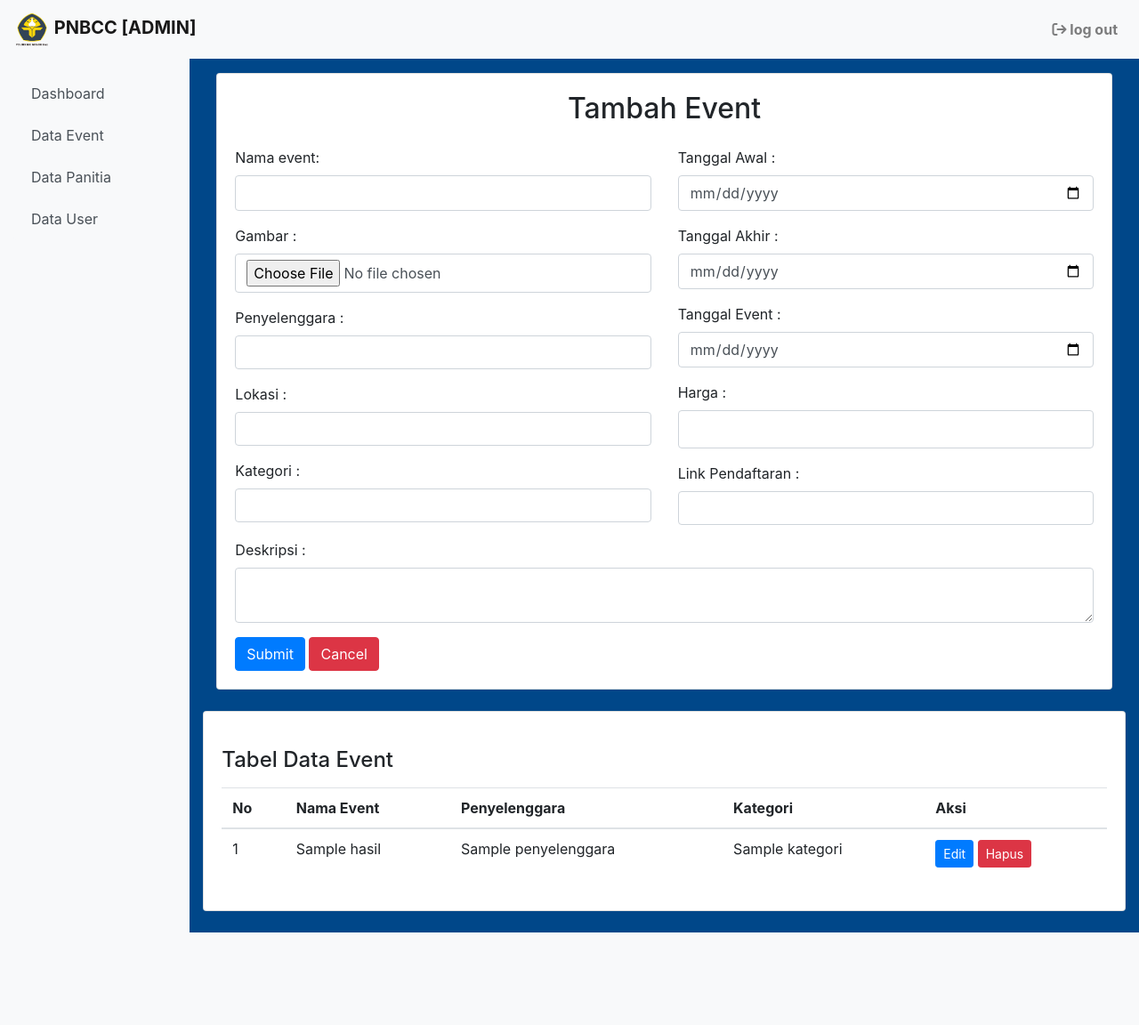
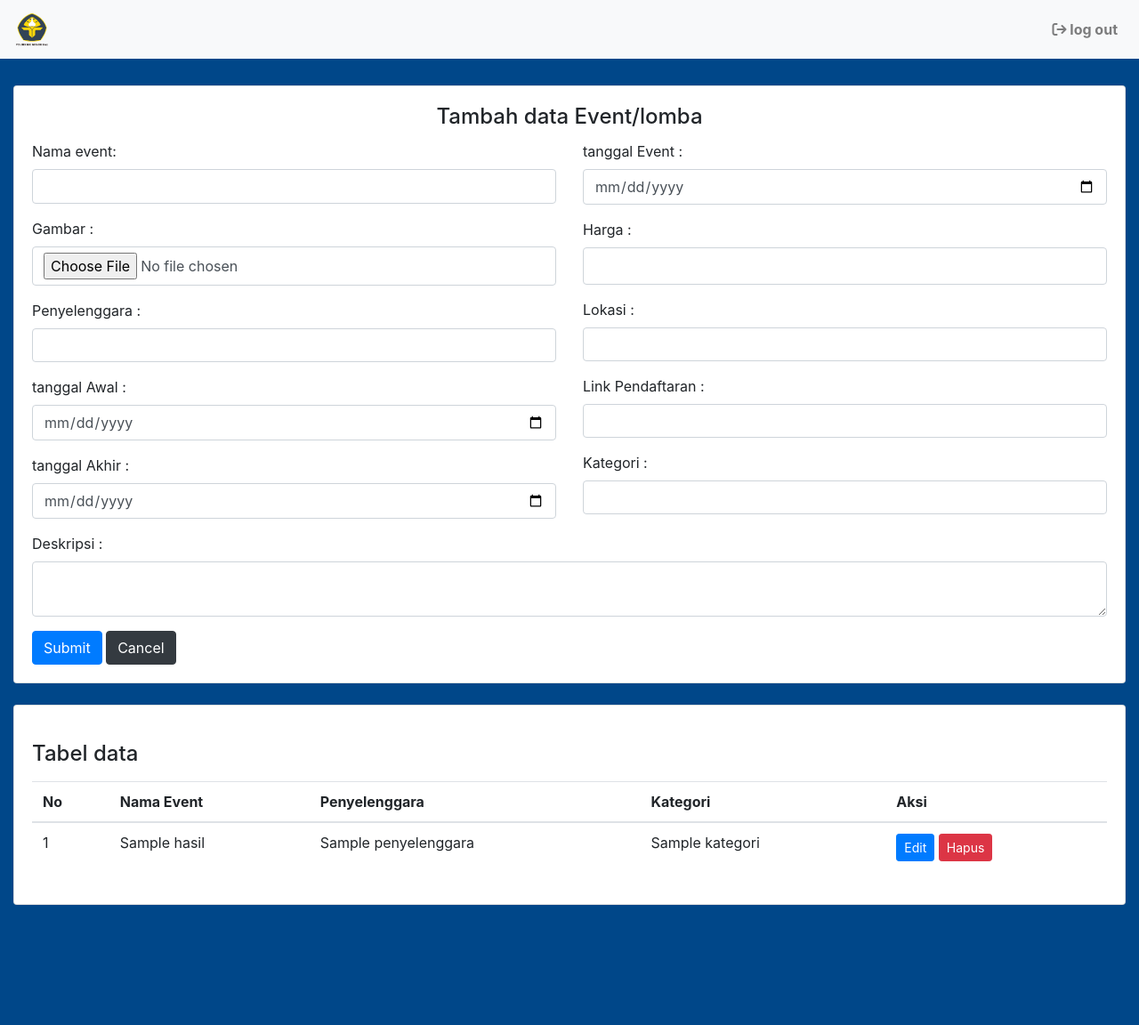
Before and after one commit to JakaAlfariza/PNBTC, a CodeIgniter app: the page made by application/views/Vadmin.php in a window 1280 px wide. Shown: the whole page at 89% size. Before the commit the page ends 1048 px from the top, so only its background shows below. Run offline with CodeIgniter, Linux system fonts and the light colour scheme; tables that the repository leaves empty or names only in its code hold one stand-in row (values such as "Sample post"); the template is opened without the code that fills it: most values are stand-ins (such as "Sample title", 1, 10 or a date in 2020); some libraries are stand-ins or nearby versions.

Commit message:
admin gorengan7

```diff
--- a/application/views/Vadmin.php
+++ b/application/views/Vadmin.php
@@ -1,133 +1,110 @@
 <html lang="en">
-
 <head>
     <meta charset="UTF-8">
     <meta name="viewport" content="width=device-width, initial-scale=1.0">
     <link rel="stylesheet" href="https://cdn.jsdelivr.net/npm/bootstrap@4.0.0/dist/css/bootstrap.min.css" integrity="sha384-Gn5384xqQ1aoWXA+058RXPxPg6fy4IWvTNh0E263XmFcJlSAwiGgFAW/dAiS6JXm" crossorigin="anonymous">
     <link rel="stylesheet" href="https://cdnjs.cloudflare.com/ajax/libs/font-awesome/6.4.0/css/all.min.css">
     <style>
-        body,
-        html {
+      body,html{
         background-color: #004789;
-            height: 100%;
-            margin: 0;
-            padding: 0;
+        height: 120%;
       }
+    </style>
+    <title>admin page</title>
 
-        .col-sm-2 {
-            background-color: #ffffff;
-            /* Set the background color for the sidebar */
-            padding: 15px;
-            min-height: 100%;
-            /* Ensure the sidebar takes at least the full height of its parent container */
-        }
+</head>
+<body>
 
-        .list-group {
-            list-style-type: none;
-            margin: 0;
-            padding: 0;
-        }
 
-        .list-group-item {
-            border: none;
-            width: 100%;
-        }
+<nav class="navbar navbar-expand-lg navbar-light bg-light">
+  <a class="navbar-brand" href="#">
+    <img src="<?= base_url('images/pnb.png');?>" width="40" height="40" alt="">
+  </a>
 
-    </style>
-    <title>Admin Dashboard</title>
-</head>
+      <ul class="navbar-nav font-weight-bold ml-auto">
 
-<body>
-    <nav class="navbar navbar-expand-lg navbar-light bg-light">
-        <a class="navbar-brand font-weight-bold" href="#">
-            <img src="<?= base_url('images/pnb.png');?>" width="40" height="40" alt=""> PNBCC [ADMIN] </a>
-        <ul class="navbar-nav font-weight-bold ml-auto">
         <li class="nav-item">
-                <a class="nav-link" href="<?= base_url('cadmin/logout');?>"> <i class="fa-solid fa-sign-out"></i> log out</a>
+          <a class="nav-link" href="<?= base_url('cadmin/logout');?>"> <i class="fa-solid fa-sign-out"></i>
+		  log out</a>
         </li>
       </ul>
     </nav>
-    <!-- GRID -->
-    <div class="container-fluid">
-        <div class="row">
-            <!-- Sidebar -->
-            <div class="col-sm-2 bg-light" style="padding-right: 0px;">
-                <ul class="list-group">
-                    <a href="<?php echo base_url('#'); ?>" class="list-group-item list-group-item-action bg-light">Dashboard</a>
-                    <a href="<?php echo base_url('#'); ?>" class="list-group-item list-group-item-action bg-light">Data Event</a>
-                    <a href="<?php echo base_url('#'); ?>" class="list-group-item list-group-item-action bg-light">Data Panitia</a>
-                    <a href="<?php echo base_url('#'); ?>" class="list-group-item list-group-item-action bg-light">Data User</a>
-                </ul>
-            </div>
-            <!-- Main Content -->
-            <div class="col-sm-10">
-                <div class="container mt-3">
+
+
+    <div class="container-fluid page-body-wrapper" style="margin-top: 30px;">
+			<div class="main-panel">
+				<div class="content-wrapper">
+					<div class="page-header">
+
+					<!-- </div> -->
+					<!-- <div class="row">
+						<div class="col-lg-5 grid-margin stretch-card"> -->
 							<div class="card">
 								<div class="card-body">
-                            <h2 class="card-title d-flex justify-content-center mb-4">Tambah Event</h2>
+									<h4 class="card-title d-flex justify-content-center">Tambah data Event/lomba</h4>
                   <div class="row">
                   <div class="col-6">
                   <form class="forms-sample" method="POST" action="<?php echo base_url('cadmin/simpandata'); ?>">
                   <div class="mb-3">
                    <div class="form-label">
 											<label for="exampleInputName1" class="form-label">Nama event:</label>
-                                                <input type="text" name="nama_event" class="form-control" style="font-size:17px" required>
+											<input type="text" name="nama_event" class="form-control" style="font-size:17px"  required>
 										</div>
                   </div>
                   <div class="mb-3">
 										<div class="form-group">
 											<label for="exampleInputName1" class="form-label">Gambar :</label>
-                                                <input type="file" name="gambar" class="form-control" required>
+											<input type="file" name="gambar" class="form-control"  required>
 										</div>
                   </div>
                   <div class="mb-3">
 										<div class="form-group">
                       <label for="exampleInputName1" class="form-label">Penyelenggara :</label>
-                                                <input type="text" name="penyelenggara" class="form-control" required>
+											<input type="text" name="penyelenggara" class="form-control"   required>
 										</div>
                   </div>
                   <div class="mb-3">
                     <div class="form-group">
-                                                <label for="exampleInputName1" class="form-label">Lokasi :</label>
-                                                <input type="text" name="lokasi" class="form-control" required>
+                      <label for="exampleInputName1" class="form-label">tanggal Awal :</label>
+											<input type="date" name="tgl_awal" class="form-control"   required>
+										</div>
                   </div>
                   <div class="mb-3">
                     <div class="form-group">
-                                                    <label for="exampleInputName1" class="form-label">Kategori :</label>
-                                                    <input type="text" name="kategori" class="form-control" required>
-                                                </div>
+                      <label for="exampleInputName1" class="form-label">tanggal Akhir :</label>
+											<input type="date" name="tgl_akhir" class="form-control"  required>
 										</div>
                   </div>
                 </div>
               <div class="col-6">
                 <div class="mb-3">
                     <div class="form-group">
-                                            <label for="exampleInputName1" class="form-label">Tanggal Awal :</label>
-                                            <input type="date" name="tgl_awal" class="form-control" required>
-                                        </div>
-                                    </div>
-                                    <div class="mb-3">
-                                        <div class="form-group">
-                                            <label for="exampleInputName1" class="form-label">Tanggal Akhir :</label>
-                                            <input type="date" name="tgl_akhir" class="form-control" required>
-                                        </div>
-                                    </div>
-                                    <div class="mb-3">
-                                        <div class="form-group">
-                                            <label for="exampleInputName1" class="form-label">Tanggal Event :</label>
-                                            <input type="date" name="tgl_event" class="form-control" required>
+                      <label for="exampleInputName1" class="form-label">tanggal Event :</label>
+											<input type="date" name="tgl_event" class="form-control"   required>
 										</div>
                 </div>
                 <div class="mb-3">
                     <div class="form-group">
                       <label for="exampleInputName1" class="form-label">Harga :</label>
-                                            <input type="text" name="harga" class="form-control" style="font-size: 19px" required>
+											<input type="text" name="harga" class="form-control" style="font-size: 19px"  required>
+										</div>
+                </div>
+                <div class="mb-3">
+                  <div class="form-group">
+                      <label for="exampleInputName1" class="form-label">Lokasi :</label>
+											<input type="text" name="lokasi" class="form-control"   required>
                   </div>
                 </div>
                 <div class="mb-3">
                   <div class="form-group">
                     <label for="exampleInputName1" class="form-label">Link Pendaftaran :</label>
-                                            <input type="text" name="link_daftar" class="form-control" required>
+									  <input type="text" name="link_daftar" class="form-control"   required>
+								  </div>
+                </div>
+                <div class="mb-3">
+                  <div class="form-group">
+                    <label for="exampleInputName1" class="form-label">Kategori :</label>
+										<input type="text" name="kategori" class="form-control"   required>
 									</div>
                 </div>
               </div>
@@ -139,17 +116,18 @@
                   </div>
                 </div>
 									<button type="submit" name="submit" class="btn btn-primary me-2">Submit</button>
-                            <button type="reset" class="btn btn-danger">Cancel</button>
+									<button type="reset" class="btn btn-dark">Cancel</button>
 								  </form>
                 </div>
 						</div>
 					</div>
+
 					<div class="mt-4">
 						<div class="card">
 							<div class="card-body" style="margin-top: 20px;">
-                            <h4 class="card-title">Tabel Data Event</h4>
+              <h4 class="card-title">Tabel data</h4>
 								</p>
-                            <div class="table-responsive">
+								<div class="table-responsive" >
 									<table class="table table-hover" id="tabel-data">
 										<thead>
 											<tr>
@@ -160,13 +138,15 @@
 												<th>Aksi</th>
 											</tr>
 									</thead>
+
                     <tbody>
              <?php
                  if(empty($hasil))
                  {
-                                            echo "<td colspan='5'>Data Kosong</td>";
-                                            echo "</tr>";
-                                        }else {
+                     echo "Data Kosong";
+                 }
+                 else
+                 {
                      $no=1;
                      foreach ($hasil as $data):
              ?>
@@ -177,7 +157,8 @@
                  <td><?php echo $data->kategori ?></td>
                  <td>
                  <button type="button" class="btn btn-sm btn-primary">Edit</button>
-                                                <button type="button" onclick="hapusdata('<?php echo $data->id_event ?>')" class="btn btn-sm btn-danger">Hapus</button>
+                     <button type="button" onclick="hapusdata
+                     ('<?php echo $data->id_event ?>')" class="btn btn-sm btn-danger">Hapus</button>
                  </td>
                </tr>
               <?php
@@ -194,19 +175,15 @@
           </div>
           <br>
            <script>
-                    function hapusdata(id_event) {
-                        if (confirm("Apakah yakin menghapus data ini?")) {
-                            window.open("<?php echo base_url()?>cadmin/hapusdata/" + id_event, "_self");
+               function hapusdata(id_event){
+                   if(confirm("Apakah yakin menghapus data ini?")){
+                     window.open("<?php echo base_url()?>cadmin/hapusdata/"+id_event,"_self");
                    }
                }
            </script>
-            </div>
-        </div>
-    </div>
     <!-- Bootstrap JS and dependencies -->
     <script src="https://code.jquery.com/jquery-3.2.1.slim.min.js" integrity="sha384-KJ3o2DKtIkvYIK3UENzmM7KCkRr/rE9/Qpg6aAZGJwFDMVNA/GpGFF93hXpG5KkN" crossorigin="anonymous"></script>
     <script src="https://cdn.jsdelivr.net/npm/popper.js@1.12.9/dist/umd/popper.min.js" integrity="sha384-ApNbgh9B+Y1QKtv3Rn7W3mgPxhU9K/ScQsAP7hUibX39j7fakFPskvXusvfa0b4Q" crossorigin="anonymous"></script>
     <script src="https://cdn.jsdelivr.net/npm/bootstrap@4.0.0/dist/js/bootstrap.min.js" integrity="sha384-JZR6Spejh4U02d8jOt6vLEHfe/JQGiRRSQQxSfFWpi1MquVdAyjUar5+76PVCmYl" crossorigin="anonymous"></script>
 </body>
-
 </html>
```
Lines whose indentation alone changed are shown as unchanged.
